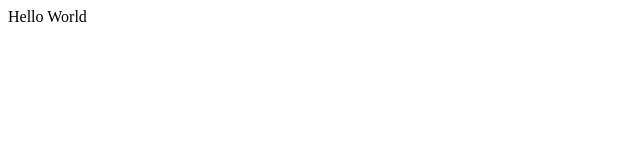
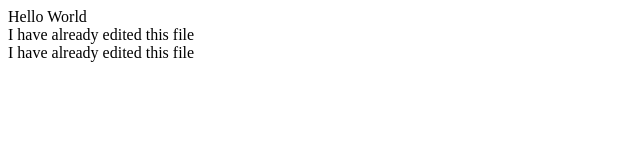
Before and after one commit to TohaKorish/git-demo, a plain HTML site: page index.html in a window 1280 px wide. Shown: the whole page, without its empty margins (0-640 px from the left). Drawn offline with Linux system fonts and the light colour scheme.

Commit message:
add 2 lines to the code

```diff
--- a/index.html
+++ b/index.html
@@ -1 +1,3 @@
 <div>Hello World</div>
+<div>I have already edited this file</div>
+<div>I have already edited this file</div>
```
